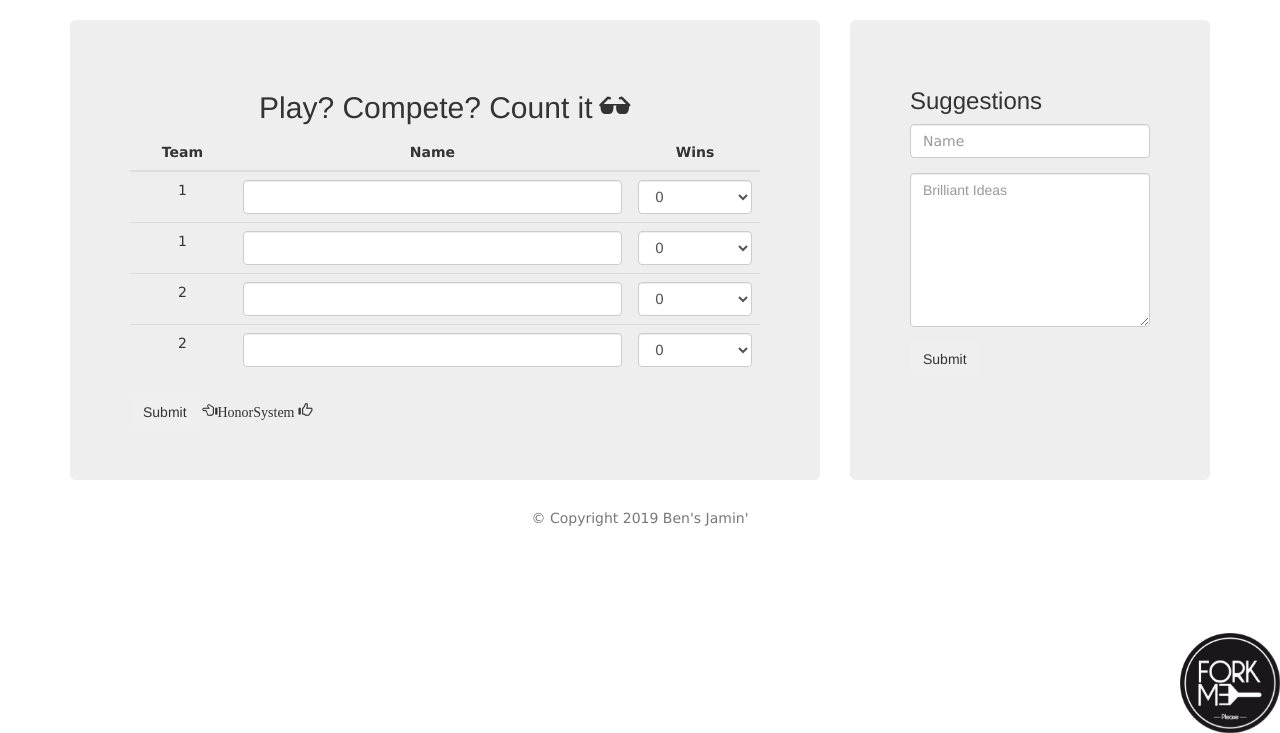
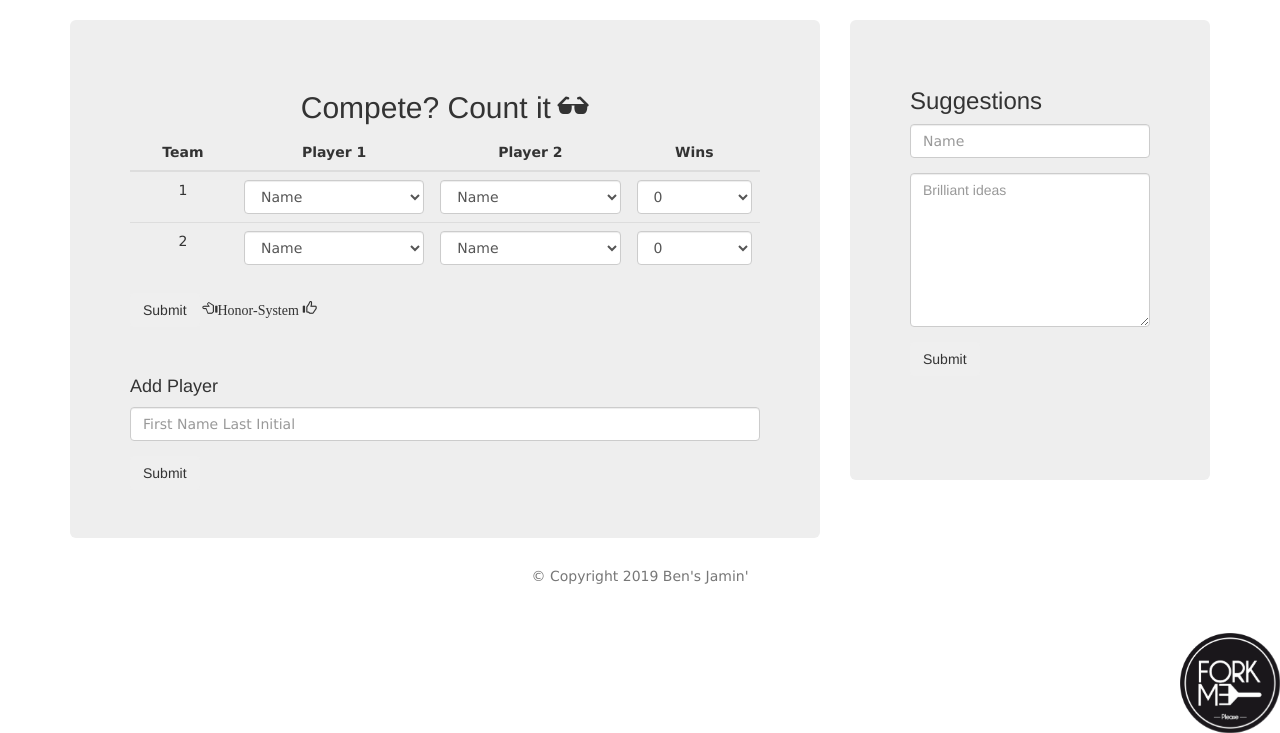
Before and after one commit to benelan/foos, a Node server app: page /report in a window 1280 px wide. Shown: the part 67-800 px from the top of the page. Run offline with Node 20, Linux system fonts and the light colour scheme; data comes from the database, SQL or seed files in the repository; both versions use the stored data as it was after the commit; some libraries are stand-ins or nearby versions.

Commit message:
submit forms working

```diff
--- a/data/players_repo.js
+++ b/data/players_repo.js
@@ -19,20 +19,18 @@ class PlayerRepo {
     create(name, wins_round, wins_series, played_series) {
         return this.dao.run(
           `INSERT INTO players (name, wins_round, wins_series, played_series)
-            VALUES (?, ?, ?, ?, ?)`,
+            VALUES (?, ?, ?, ?)`,
           [name, wins_round, wins_series, played_series])
       }
     // updates a row
-    update(players) {
-        const { id, name, wins_round, wins_series, played_series} = players
+    update(id, wins_round, wins_series, played_series) {
         return this.dao.run(
           `UPDATE players
-          SET name = ?,
-          wins_round = ?,
+          SET wins_round = ?,
           wins_series = ?,
           played_series = ?
           WHERE id = ?`,
-          [name, wins_round, wins_series, played_series, id]
+          [wins_round, wins_series, played_series, id]
         )
       }
       // deletes by player id
@@ -48,12 +46,25 @@ class PlayerRepo {
           `SELECT * FROM players WHERE id = ?`,
           [id])
       }
+
+      // select * by player id
+      getByName(name) {
+        return this.dao.get(
+          `SELECT * FROM players WHERE name = ?`,
+          [name])
+      }
       // select *
       selectAll() {
         return this.dao.all(
           `SELECT * FROM players`)
         }
 
+        // select *
+      selectName() {
+        return this.dao.all(
+          `SELECT name FROM players`)
+        }
+
     }
 
   module.exports = PlayerRepo;
--- a/server.js
+++ b/server.js
@@ -7,12 +7,16 @@ const express = require("express"),
   // database stuff
   AppDAO = require("./data/dao"),
   dao = new AppDAO("./data/database.sqlite3");
+// table access
 (PlayerRepo = require("./data/players_repo")), (players = new PlayerRepo(dao));
+(GameRepo = require("./data/games_repo")), (games = new GameRepo(dao));
+(TrashRepo = require("./data/trash_repo")), (trash = new TrashRepo(dao));
+
 
 app = express();
 
 app.use(express.static(path.join(__dirname, "public"))); // for accessing files
-app.use(bodyParser.urlencoded({ extended: true }));  // to parse the forms\
+app.use(bodyParser.urlencoded({ extended: true }));  // to parse the forms
 
 // set the view engine to ejs
 app.set("view engine", "ejs");
@@ -22,8 +26,7 @@ app.set("view engine", "ejs");
 // index page
 app.get("/", function(req, res) {
 
-  players
-    .createTable() // create table if not already made
+  players.createTable() // create table if not already made
     .then(() => {
       return players.selectAll(); // select * from players;
     })
@@ -36,12 +39,74 @@ app.get("/", function(req, res) {
 
 // report page
 app.get("/report", function(req, res) {
-  res.render("pages/report");
+  players.createTable() // create table if not already made
+    .then(() => {
+      return players.selectName(); // select * from players;
+    })
+    .then(data => {
+      res.render("pages/report", {
+        data: data // renders the data for the ejs
+      });
+    })
 });
 
 app.post("/submit-game", (req, res) => {
-  const username = req.body.username;
-  console.log(username);
+  const {name1, name2, name3, name4, wins1, wins2}= req.body;
+  const names = [name1, name2, name3, name4];
+  for (let i = 0; i < names.length; i++) {
+    players.createTable() // create table if not already made
+    .then(() => {
+      console.log(names[i])
+      return players.getByName(names[i]);
+    })
+    .then(data => {
+      if (i <= 2) { // team 1
+        console.log('team1')
+        let wonRounds = parseInt(wins1) + data.wins_round ;
+        let wonSeries = data.wins_series;
+        let playedSeries = data.played_series + 1;
+        if (wins1 >= 3) {
+          wonSeries ++;
+        }
+        players.update(data.id, wonRounds, wonSeries, playedSeries)
+      }
+
+      else { // team 2
+        console.log('team2')
+        let wonRounds = parseInt(wins2) + data.wins_round ;
+        let wonSeries = data.wins_series;
+        let playedSeries = data.played_series + 1;
+        if (wins2 >= 3) {
+          wonSeries ++;
+        }
+        players.update(data.id, wonRounds, wonSeries, playedSeries)
+      }
+    })
+  }
+  res.redirect('back');
+  res.end();
+});
+
+app.post("/submit-play", (req, res) => {
+  const {play}= req.body;
+  console.log(play)
+  players.createTable()
+    .then(() => {
+        return players.create(play, 0, 0, 0)
+    })
+  console.log("new player added: " + play);
+  res.redirect('back');
+  res.end();
+});
+
+app.post("/submit-suggest", (req, res) => {
+  const {name, trash}= req.body;
+  console.log(name + " suggests: " + trash);
+  trashcan.createTable() // create table if not already made
+    .then(() => {
+      return trashRepo.create(name, trash) // add suggestion
+    })
+  res.redirect('back');
   res.end();
 });
 
--- a/views/pages/report.ejs
+++ b/views/pages/report.ejs
@@ -15,20 +15,34 @@
 <div class="row">
     <div class="col-sm-8">
         <div class="jumbotron" style="min-height: 460px">
-		<h2>Play? Compete? Count it <span class="glyphicon glyphicon-sunglasses"></span></h2>
-		<form method="POST" action="/submit-game">
+		<h2>Compete? Count it <span class="glyphicon glyphicon-sunglasses"></span></h2>
+		<form method="POST" action="/submit-game" id="sg">
 		<table class="table">
 			<thead>
 				<tr>
 				<th scope="col">Team</th>
-				<th scope="col">Name</th>
+				<th scope="col">Player 1 </th>
+				<th scope="col">Player 2</th>
 				<th scope="col">Wins</th>
 				</tr>
 			</thead>
 			<tbody>
 				<tr>
 				<td scope="row">1</td>
-				<td><input type="text" class="form-control" id="name1" name="name1"/></td>
+				<td>
+				<select class="form-control" id="name1" name="name1">
+				<option disabled selected >Name</option>
+				<% for (var i = 0; i < data.length; i++) { const id = data[i].id %>
+                <option><%= data[i].name %></option>
+        		<% } %>
+				</td>
+				<td>
+				<select class="form-control" id="name2" name="name2">
+				<option>Name</option>
+				<% for (var i = 0; i < data.length; i++) { %>
+                <option><%= data[i].name %></option>
+        		<% } %>
+				</td>
 				<td><select class="form-control" id="wins1" name="wins1">
 						<option>0</option>
 						<option>1</option>
@@ -40,35 +54,22 @@
 				</td>
 				</tr>
 				<tr>
-				<td scope="row">1</td>
-				<td><input type="text" class="form-control" id="name2" name="name2"/></td>
-				<td><select class="form-control" id="wins2" name="wins2">
-						<option>0</option>
-						<option>1</option>
-						<option>2</option>
-						<option>3</option>
-						<option>4</option>
-						<option>5</option>
-  					</select>
+				<td scope="row">2</td>
+				<td>
+				<select class="form-control" id="name3" name="name3">
+				<option>Name</option>
+				<% for (var i = 0; i < data.length; i++) { %>
+                <option><%= data[i].name %></option>
+        		<% } %>
 				</td>
-				</tr>
-				<tr>
-				<td scope="row">2</td>
-				<td><input type="text" class="form-control" id="name3" name="name3"/></td>
-				<td><select class="form-control" id="wins3" name="wins3">
-						<option>0</option>
-						<option>1</option>
-						<option>2</option>
-						<option>3</option>
-						<option>4</option>
-						<option>5</option>
-  					</select>
+				<td>
+				<select class="form-control" id="name4" name="name4">
+				<option>Name</option>
+				<% for (var i = 0; i < data.length; i++) { %>
+                <option><%= data[i].name %></option>
+        		<% } %>
 				</td>
-				</tr>
-				<tr>
-				<td scope="row">2</td>
-				<td><input type="text" class="form-control" id="name4" name="name4"/></td>
-				<td><select class="form-control" id="wins4" name="wins4">
+				<td><select class="form-control" id="wins3" name="wins2">
 						<option>0</option>
 						<option>1</option>
 						<option>2</option>
@@ -80,33 +81,44 @@
 				</tr>
 			</tbody>
 			</table>
-				<button type="submit" class="btn btn-light">Submit</button>
-				<span class="glyphicon glyphicon-hand-left">HonorSystem</span>
+				<button type="submit" id="gameSub" onclick="clearGame()" class="btn btn-light">Submit</button>
+				<span class="glyphicon glyphicon-hand-left">Honor-System</span>
 				<span class="glyphicon glyphicon-thumbs-up"></span>
             </form>
-        </div>
+		<br><br>
+		<h4>Add Player</h4>
+                <form method="POST" action="/submit-play" id ='ss'>
+                <div class="form-group">
+					<input type="text" class="form-control" name= "play" id="play" placeholder="First Name Last Initial">
+				</div>
+					<button id="playSub" type="submit" onclick="clearPlay()" class="btn btn-light">Submit</button>
+				</form>
+
+		</div>
     </div>
 
     <div class="col-sm-4">
         <div class="jumbotron" style="min-height: 460px">
             <h3>Suggestions</h3>
-                <form method="POST" action="/submit-suggest">
+                <form method="POST" action="/submit-suggest" id ='ss'>
 
                 <div class="form-group">
-					<input type="text" class="form-control" id="trashy" placeholder="Name">
+					<input type="text" class="form-control" name= "trashy" id="trashy" placeholder="Name">
 				</div>
 
 				<div class="form-group">
-    				<textarea class="form-control" id="trash" rows="7" placeholder="Brilliant Ideas"></textarea>
+    				<textarea class="form-control" name="trash" id="trash" rows="7" placeholder="Brilliant ideas"></textarea>
  					 </div>
-					  <button type="submit" class="btn btn-light">Submit</button>
+					  <button id="sugSub" type="submit" onclick="clearSug()" class="btn btn-light">Submit</button>
 				</form>
         </div>
     </div>
 
 </div>
 </main>
-
+<script>
+// clears the form after submitting
+</script>
 <footer>
     <% include ../partials/footer %>
 </footer>
```
Also changed, not shown: data/dataTest.js (+3 -11 lines), data/database.sqlite3.
